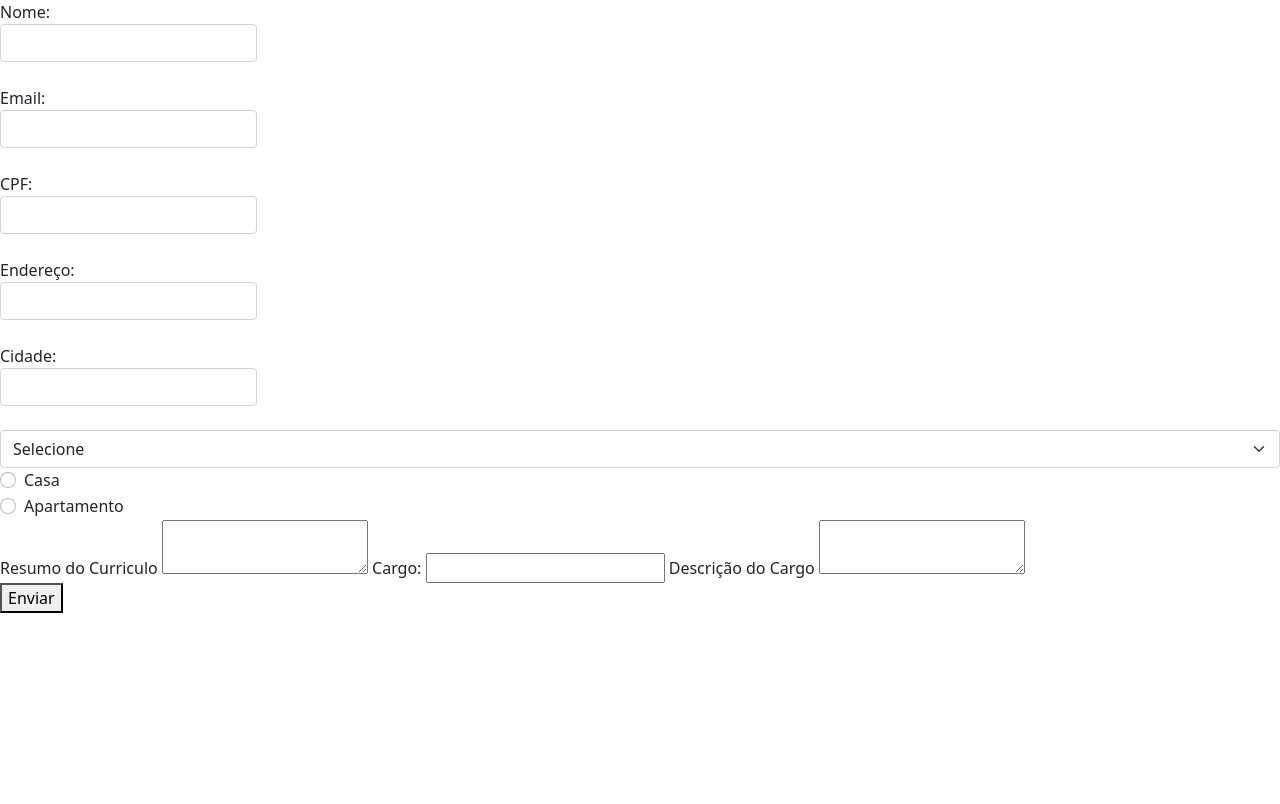
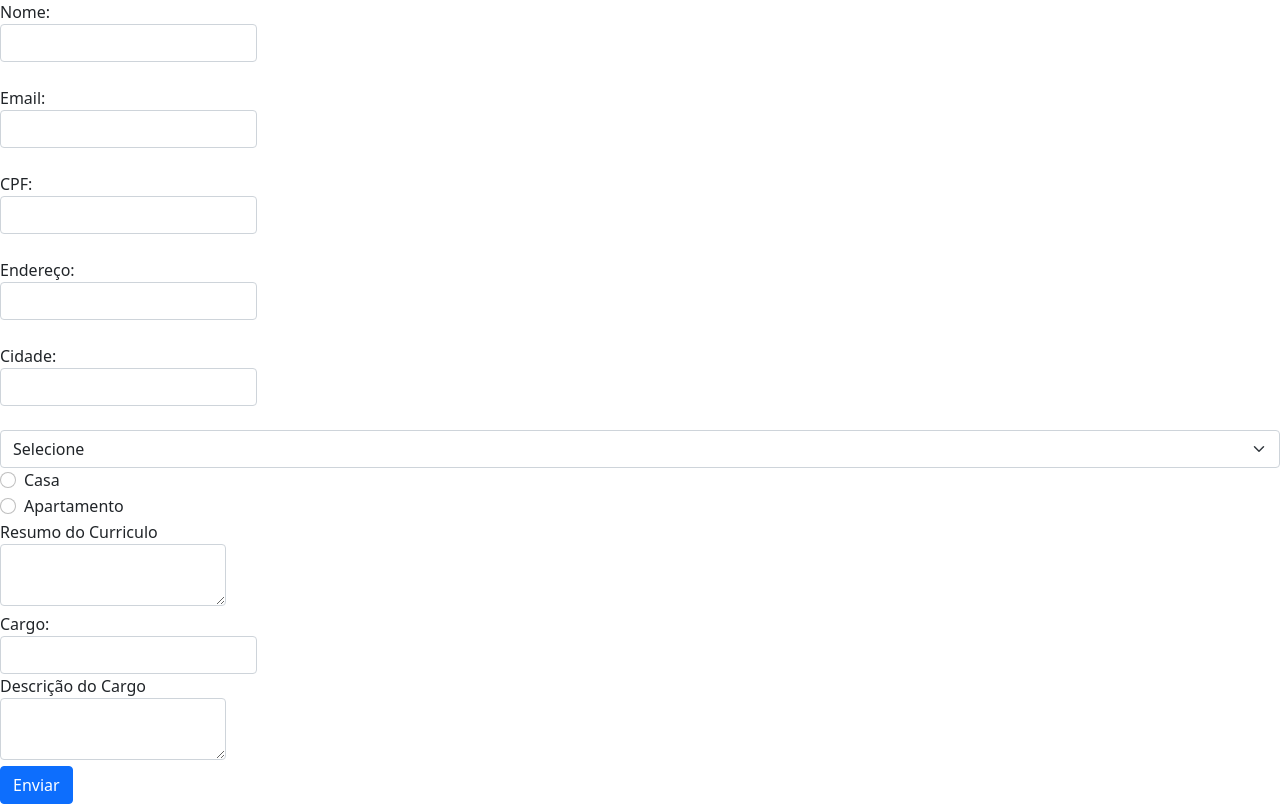
Before and after one commit to joaoAndradeJr/fundamentals-exercises, a plain HTML site: page BL-6/6.2/form.html in a window 1280 px wide. Drawn offline with nearby package versions, Linux system fonts and the light colour scheme.

Commit message:
add: all fields of the form with bootstrap

```diff
--- a/BL-6/6.2/form.html
+++ b/BL-6/6.2/form.html
@@ -55,21 +55,27 @@
       </div>
     </fieldset>
     <fieldset>
-      <label for="resumo">
+      <div class="mb3">
+        <label for="resumo" class="input-text">
           Resumo do Curriculo
-        <textarea id="resumo" maxlength="1000" required></textarea>
+          <textarea class="form-control" id="resumo" maxlength="1000" required></textarea>
         </label>
-      <label for="cargo">
+      </div>
+      <div class="mb3">
+        <label for="cargo" class="input-text">
           Cargo:
-        <input type="text" id="cargo" required maxlength="40" />
+          <input class="form-control" type="text" id="cargo" required maxlength="40" />
         </label>
-      <label for="desc-cargo">
+      </div>
+      <div class="mb3">
+        <label for="desc-cargo" class="input-text">
           Descrição do Cargo
-        <textarea id="desc-cargo" maxlength="500" required></textarea>
+          <textarea class="form-control" id="desc-cargo" maxlength="500" required></textarea>
         </label>
+      </div>
     </fieldset>
   </form>
-  <button type="submit" id="btn-enviar">Enviar</button>
+  <button type="submit" class="btn btn-primary" id="btn-enviar">Enviar</button>
   <script src="script.js"></script>
 </body>
 </html>
```
Lines whose indentation alone changed are shown as unchanged.
